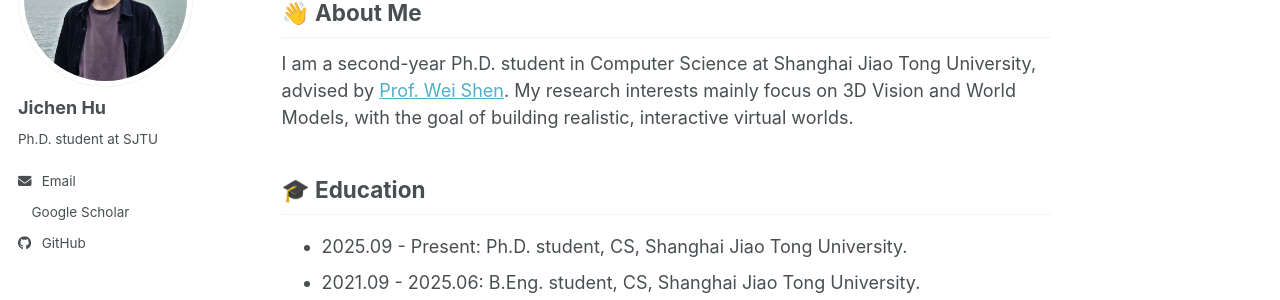
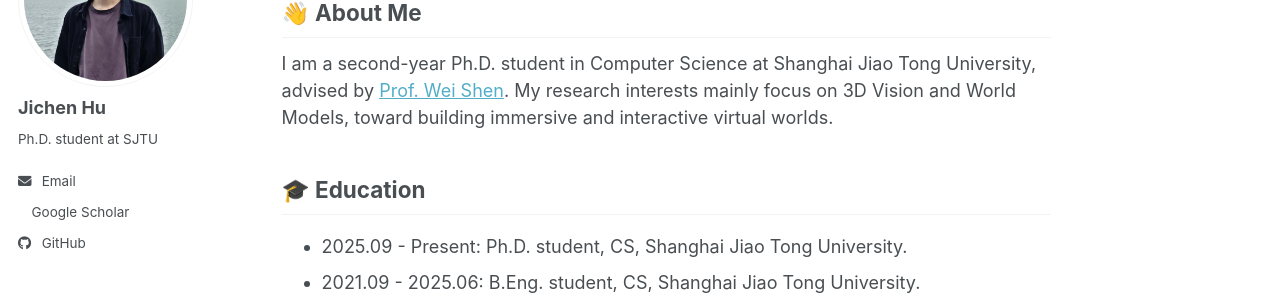
Before and after one commit to Abuuu122/Abuuu122.github.io, a Jekyll site: the page built from _pages/about.md, in a window 1280 px wide and 1174 px high. Shown: the part 189-489 px from the top of the window. Built offline with Jekyll 4.4.1, drawn with Linux system fonts in a browser that asks for light colours; a style sheet for code colours, icons or effects is not loaded.

Commit message:
update homepage

```diff
--- a/_pages/about.md
+++ b/_pages/about.md
@@ -9,7 +9,7 @@
 
 <h2 id="about">👋 About Me</h2>
 
-I am a second-year Ph.D. student in Computer Science at Shanghai Jiao Tong University, advised by [Prof. Wei Shen](https://shenwei1231.github.io/). My research interests mainly focus on 3D Vision and World Models, with the goal of building realistic, interactive virtual worlds.
+I am a second-year Ph.D. student in Computer Science at Shanghai Jiao Tong University, advised by [Prof. Wei Shen](https://shenwei1231.github.io/). My research interests mainly focus on 3D Vision and World Models, toward building immersive and interactive virtual worlds.
 
 
 
```
